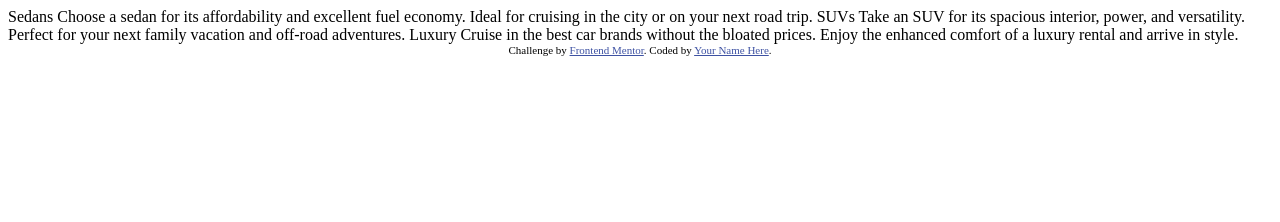
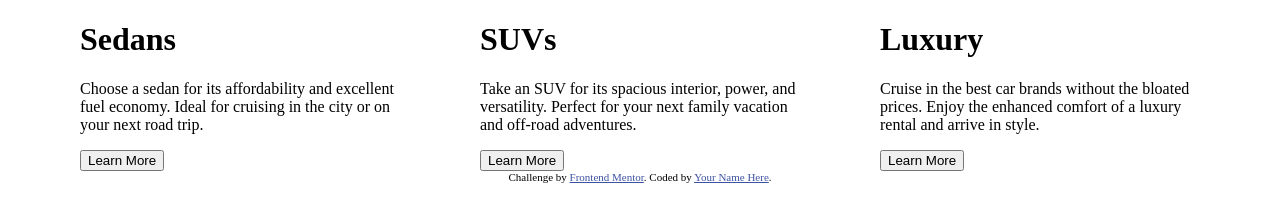
Before and after one commit to Sonalpt/3-column-preview-card-component-main, a plain HTML site: page index.html in a window 1280 px wide. Drawn offline with Linux system fonts and the light colour scheme.

Commit message:
HTML part done

```diff
--- a/index.html
+++ b/index.html
@@ -3,30 +3,44 @@
 <head>
   <meta charset="UTF-8">
   <meta name="viewport" content="width=device-width, initial-scale=1.0"> <!-- displays site properly based on user's device -->
-
+  <link rel="stylesheet" type="text/css" href="style.css">
   <link rel="icon" type="image/png" sizes="32x32" href="./images/favicon-32x32.png">
 
   <title>Frontend Mentor | 3-column preview card component</title>
 
-  <!-- Feel free to remove these styles or customise in your own stylesheet 👍 -->
-  <style>
-    .attribution { font-size: 11px; text-align: center; }
-    .attribution a { color: hsl(228, 45%, 44%); }
-  </style>
 </head>
 <body>
 
-  Sedans
-  Choose a sedan for its affordability and excellent fuel economy. Ideal for cruising in the city
-  or on your next road trip.
+  <div class="container">
 
-  SUVs
-  Take an SUV for its spacious interior, power, and versatility. Perfect for your next family vacation
-  and off-road adventures.
+    <div class="sedan_column">
 
-  Luxury
-  Cruise in the best car brands without the bloated prices. Enjoy the enhanced comfort of a luxury
-  rental and arrive in style.
+      <h1>Sedans</h1>
+      <p>Choose a sedan for its affordability and excellent fuel economy. Ideal for cruising in the city
+      or on your next road trip.</p>
+      <a href="#"><button type="button">Learn More</button></a>
+
+    </div>
+
+    <div class="suv_column">
+
+      <h1>SUVs</h1>
+      <p>Take an SUV for its spacious interior, power, and versatility. Perfect for your next family vacation
+      and off-road adventures.</p>
+      <a href="#"><button type="button">Learn More</button></a>
+
+    </div>
+
+    <div class="luxury_column">
+
+    <h1>Luxury</h1>
+    <p>Cruise in the best car brands without the bloated prices. Enjoy the enhanced comfort of a luxury
+    rental and arrive in style.</p>
+    <a href="#"><button type="button">Learn More</button></a>
+
+    </div>
+
+  </div>
 
   <div class="attribution">
     Challenge by <a href="https://www.frontendmentor.io?ref=challenge" target="_blank">Frontend Mentor</a>.
--- /dev/null
+++ b/style.css
@@ -0,0 +1,44 @@
+body {
+    margin: 0;
+    padding: 0;
+}
+
+.container {
+    display: grid;
+    grid-template-rows: 60%;
+    grid-template-columns: 25% 25% 25%;
+    justify-content: space-evenly;
+}
+
+
+
+
+
+
+
+
+
+
+
+
+
+
+
+
+
+
+
+
+
+
+
+
+
+
+
+
+
+
+
+.attribution { font-size: 11px; text-align: center; }
+.attribution a { color: hsl(228, 45%, 44%); }
```
